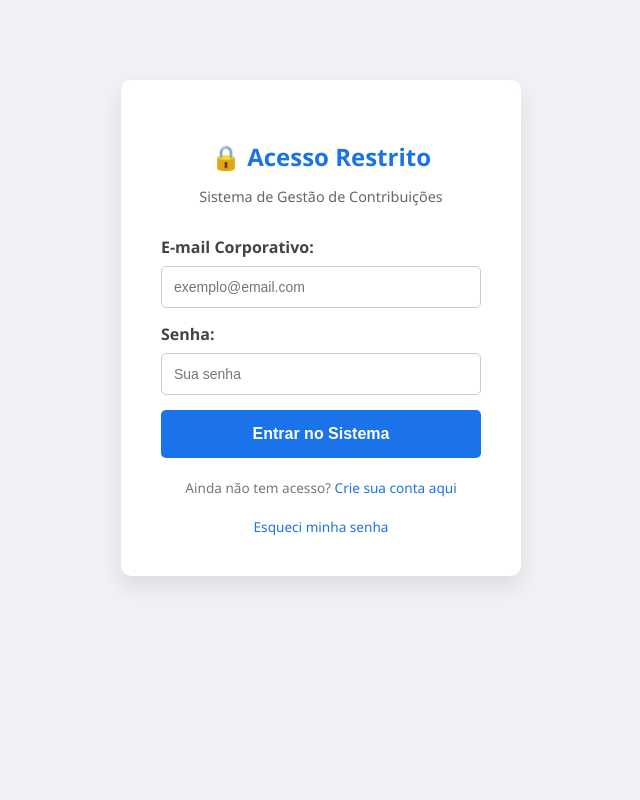
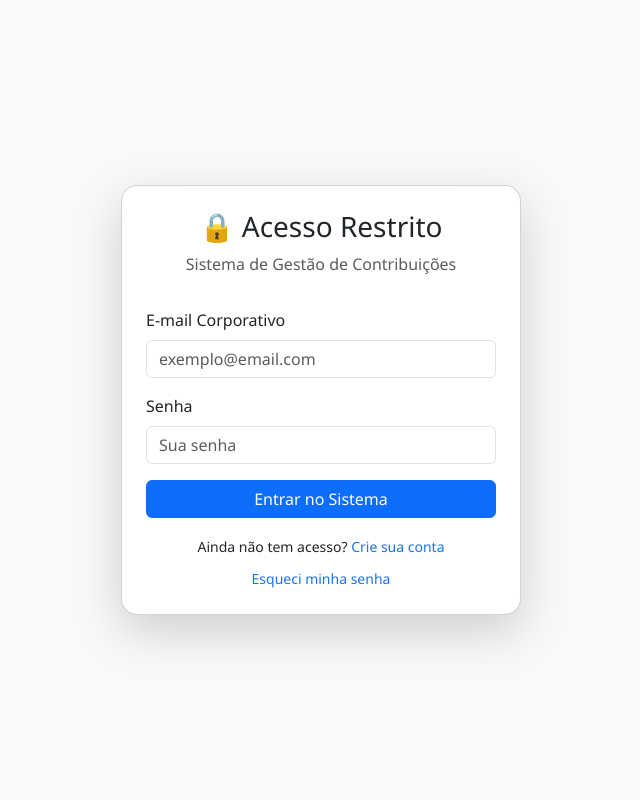
Before and after one commit to paula-helena/projeto_integrador_23, a Flask app: page / in a window 1280 px wide. Shown: the whole page, without its empty margins (319-959 px from the left). Run offline with Flask 3, Linux system fonts and the light colour scheme.

Commit message:
Atualização das telas (60%)

```diff
--- a/static/css/style.css
+++ b/static/css/style.css
@@ -1,10 +1,27 @@
 /* ==========================================================================
    1. BASE - Estilos Gerais
    ========================================================================== */
-body {
+
+:root {
+    --bg: #f4f4f9;
+    --text: #333;
+    --card: #ffffff;
+    --primary: #1a73e8;
+    --border: #ddd;
+}
+
+.dark-mode {
+    --bg: #121212;
+    --text: #e4e4e4;
+    --card: #1e1e1e;
+    --primary: #4dabf7;
+    --border: #333;
+}
+
+   body {
     font-family: 'Segoe UI', Arial, sans-serif;
-    background-color: #f4f4f9;
-    color: #333;
+    background-color: var(--bg);
+    color: var(--text);
     margin: 0;
     padding: 0;
 }
@@ -31,10 +48,10 @@ a:hover {
 .container {
     max-width: 1100px;
     margin: 20px auto;
-    background: white;
+    background: var(--card);
     padding: 25px;
-    border-radius: 8px;
-    box-shadow: 0 4px 12px rgba(0, 0, 0, 0.1);
+    border-radius: 12px;
+    box-shadow: 0 8px 20px rgba(0, 0, 0, 0.06);
 }
 
 .main-nav {
@@ -118,10 +135,16 @@ td {
 .form-group textarea {
     width: 100%;
     padding: 12px;
-    border: 1px solid #ccc;
-    border-radius: 5px;
-    box-sizing: border-box;
+    border: 1px solid #ddd;
+    border-radius: 8px; /* mais suave */
     font-size: 14px;
+    transition: 0.2s;
+}
+
+.form-group input:focus {
+    border-color: #1a73e8;
+    outline: none;
+    box-shadow: 0 0 0 2px rgba(26,115,232,0.1);
 }
 
 .obs-box {
@@ -137,7 +160,7 @@ td {
    5. DASHBOARD E FILTROS (Painel de Listagem)
    ========================================================================== */
 .filter-panel {
-    background: white;
+    background: var(--card);
     padding: 20px;
     border-radius: 8px;
     margin-bottom: 30px;
@@ -157,7 +180,7 @@ td {
 }
 
 .chart-card {
-    background: white;
+    background: var(--card);
     padding: 20px;
     border-radius: 8px;
     box-shadow: 0 2px 4px rgba(0,0,0,0.05);
@@ -179,13 +202,18 @@ td {
 }
 
 .auth-container {
-    background: white;
+    background: var(--card);
     padding: 40px;
-    border-radius: 10px;
-    box-shadow: 0 10px 25px rgba(0,0,0,0.1);
+    border-radius: 16px; /* mais moderno */
+    box-shadow: 0 15px 35px rgba(0,0,0,0.08); /* sombra mais suave */
     width: 100%;
     max-width: 400px;
     text-align: center;
+    transition: 0.3s;
+}
+
+.auth-container:hover {
+    transform: translateY(-2px);
 }
 
 .auth-container h2 { color: #1a73e8; margin-bottom: 10px; }
@@ -212,8 +240,18 @@ td {
     transition: background 0.3s;
 }
 
-.btn-auth { background-color: #1a73e8; }
-.btn-auth:hover { background-color: #1557b0; }
+.btn-auth {
+    background: linear-gradient(135deg, #1a73e8, #1557b0);
+    border-radius: 10px;
+    padding: 14px;
+    font-weight: 600;
+    letter-spacing: 0.5px;
+}
+
+.btn-auth:hover {
+    transform: translateY(-1px);
+    box-shadow: 0 5px 15px rgba(26,115,232,0.3);
+}
 
 .btn-update { background-color: #28a745; width: auto; padding: 12px 25px; }
 .btn-update:hover { background-color: #218838; }
@@ -233,7 +271,15 @@ td {
 .repassado   { background: #d4edda; color: #155724; border: 1px solid #c3e6cb; }
 
 .valor { color: #28a745; font-weight: bold; }
-.flash-msg { color: #d93025; background: #fce8e6; padding: 12px; border-radius: 5px; margin-bottom: 20px; border: 1px solid #fad2cf; text-align: center; font-size: 0.9em; }
+.flash-msg {
+    color: #d93025;
+    background: #fff5f5;
+    padding: 12px;
+    border-radius: 8px;
+    margin-bottom: 20px;
+    border-left: 4px solid #d93025; /* detalhe moderno */
+    font-size: 0.9em;
+}
 
 
 /* ==========================================================================
--- a/templates/index.html
+++ b/templates/index.html
@@ -4,45 +4,68 @@
     <meta charset="UTF-8">
     <meta name="viewport" content="width=device-width, initial-scale=1.0">
     <title>Login - Sistema de Contribuição</title>
+
+    <!-- Bootstrap -->
+    <link href="https://cdn.jsdelivr.net/npm/bootstrap@5.3.0/dist/css/bootstrap.min.css" rel="stylesheet">
+
+    <!-- Seu CSS -->
     <link rel="stylesheet" href="{{ url_for('static', filename='css/style.css') }}">
+</head>
 
-</head>
-<body>
+<body class="bg-light">
 
+<div class="d-flex justify-content-center align-items-center vh-100">
+    <div class="card shadow-lg p-4 rounded-4" style="width: 100%; max-width: 400px;">
 
-
-<div class="auth-wrapper">
-    <div class="auth-container">
-        <h2>🔒 Acesso Restrito</h2>
-        <p>Sistema de Gestão de Contribuições</p>
+        <div class="text-center mb-3">
+            <h3>🔒 Acesso Restrito</h3>
+            <p class="text-muted">Sistema de Gestão de Contribuições</p>
+        </div>
 
         {% with messages = get_flashed_messages() %}
           {% if messages %}
             {% for message in messages %}
-              <div class="flash-msg">{{ message }}</div>
+              <div class="alert alert-danger text-center">
+                {{ message }}
+              </div>
             {% endfor %}
           {% endif %}
         {% endwith %}
 
         <form method="POST" action="{{ url_for('login') }}">
-            <div class="form-group">
-                <label>E-mail Corporativo:</label>
-                <input type="email" name="email" placeholder="exemplo@email.com" required>
+
+            <div class="mb-3">
+                <label class="form-label">E-mail Corporativo</label>
+                <input type="email" name="email" class="form-control" placeholder="exemplo@email.com" required>
             </div>
-            <div class="form-group">
-                <label>Senha:</label>
-                <input type="password" name="senha" placeholder="Sua senha" required>
+
+            <div class="mb-3">
+                <label class="form-label">Senha</label>
+                <input type="password" name="senha" class="form-control" placeholder="Sua senha" required>
             </div>
-            <button type="submit" class="btn-auth">Entrar no Sistema</button>
+
+            <button type="submit" class="btn btn-primary w-100">
+                Entrar no Sistema
+            </button>
         </form>
 
-        <div class="auth-footer">
-            Ainda não tem acesso? <a href="{{ url_for('registrar') }}">Crie sua conta aqui</a>
+        <div class="text-center mt-3">
+            <small>
+                Ainda não tem acesso?
+                <a href="{{ url_for('registrar') }}">Crie sua conta</a>
+            </small>
         </div>
-        <div class="auth-footer">
-    <a href="#" onclick="alert('Por segurança, solicite o reset de senha ao administrador.')">Esqueci minha senha</a>
+
+        <div class="text-center mt-2">
+            <small>
+                <a href="#" onclick="alert('Por segurança, solicite o reset de senha ao administrador.')">
+                    Esqueci minha senha
+                </a>
+            </small>
+        </div>
+
+    </div>
 </div>
-    </div>
-    </div>
+
 </body>
 </html>
```
Also changed, not shown: config.py (+3 -12 lines).
